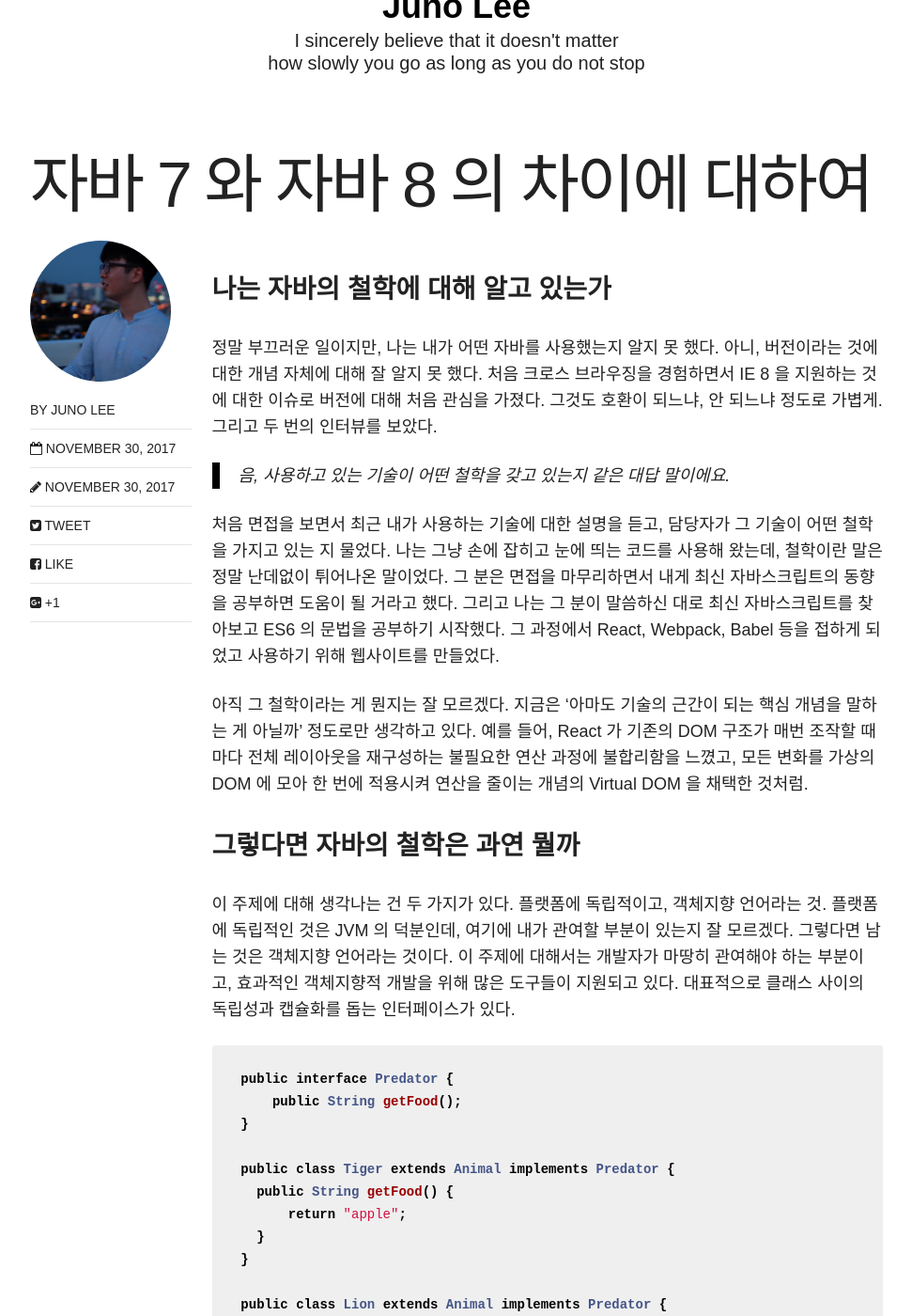
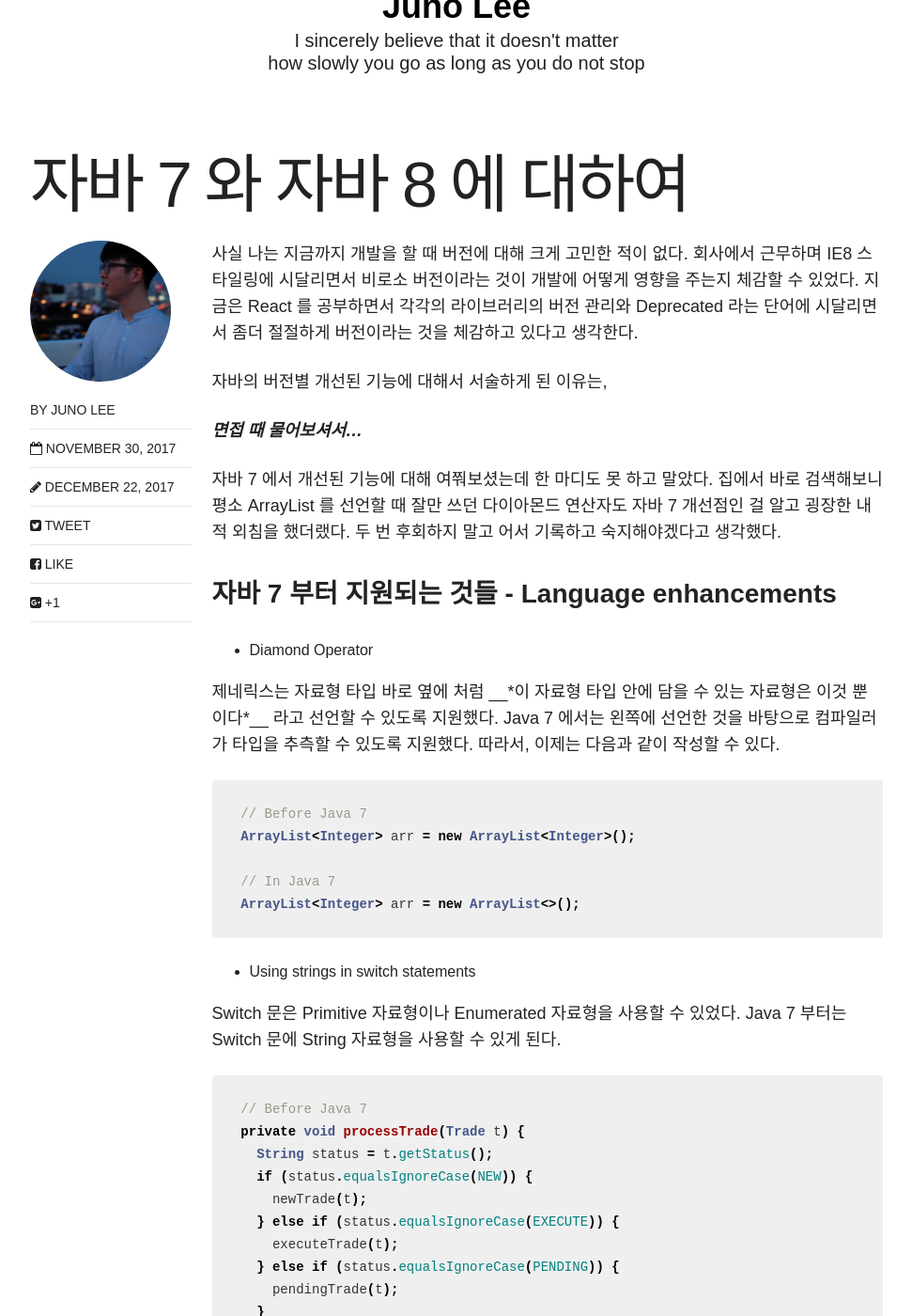
Before and after one commit to johanneslee/johanneslee.github.io, a Jekyll site: the page built from _posts/articles/2017-11-30-page7.md, in a window 1280 px wide and 1400 px high, scrolled down 340 px. Shown: the whole window at 94% size, without its empty margins (154-1125 px from the left). Built offline with Jekyll 4.4.1, drawn with Linux system fonts in a browser that asks for light colours; nearby versions of some CDN libraries; some of the changed text lies outside the part shown.

Commit message:
Update Posts

```diff
--- a/_posts/articles/2017-11-30-page7.md
+++ b/_posts/articles/2017-11-30-page7.md
@@ -1,76 +1,41 @@
 ---
 layout: post
-title: 자바 7 와 자바 8 의 차이에 대하여
-excerpt: "나는 어떤 자바를 사용했을까"
-modified: 2017-11-30T00:00:00-00:00
+title: 자바 7 와 자바 8 에 대하여
+excerpt: "버전별 개선된 기능"
+modified: 2017-12-22T00:00:00-00:00
 categories: articles
 comments: true
 share: true
 ---
 
-### 나는 자바의 철학에 대해 알고 있는가
+사실 나는 지금까지 개발을 할 때 버전에 대해 크게 고민한 적이 없다. 회사에서 근무하며 IE8 스타일링에 시달리면서 비로소 버전이라는 것이 개발에 어떻게 영향을 주는지 체감할 수 있었다. 지금은 React 를 공부하면서 각각의 라이브러리의 버전 관리와 Deprecated 라는 단어에 시달리면서 좀더 절절하게 버전이라는 것을 체감하고 있다고 생각한다.
 
-정말 부끄러운 일이지만, 나는 내가 어떤 자바를 사용했는지 알지 못 했다. 아니, 버전이라는 것에 대한 개념 자체에 대해 잘 알지 못 했다. 처음 크로스 브라우징을 경험하면서 IE 8 을 지원하는 것에 대한 이슈로 버전에 대해 처음 관심을 가졌다. 그것도 호환이 되느냐, 안 되느냐 정도로 가볍게. 그리고 두 번의 인터뷰를 보았다.
+자바의 버전별 개선된 기능에 대해서 서술하게 된 이유는,
 
-> 음, 사용하고 있는 기술이 어떤 철학을 갖고 있는지 같은 대답 말이에요.
+__*면접 때 물어보셔서...*__
 
-처음 면접을 보면서 최근 내가 사용하는 기술에 대한 설명을 듣고, 담당자가 그 기술이 어떤 철학을 가지고 있는 지 물었다. 나는 그냥 손에 잡히고 눈에 띄는 코드를 사용해 왔는데, 철학이란 말은 정말 난데없이 튀어나온 말이었다. 그 분은 면접을 마무리하면서 내게 최신 자바스크립트의 동향을 공부하면 도움이 될 거라고 했다. 그리고 나는 그 분이 말씀하신 대로 최신 자바스크립트를 찾아보고 ES6 의 문법을 공부하기 시작했다. 그 과정에서 React, Webpack, Babel 등을 접하게 되었고 사용하기 위해 웹사이트를 만들었다.
-
-아직 그 철학이라는 게 뭔지는 잘 모르겠다. 지금은 '아마도 기술의 근간이 되는 핵심 개념을 말하는 게 아닐까' 정도로만 생각하고 있다. 예를 들어, React 가 기존의 DOM 구조가 매번 조작할 때마다 전체 레이아웃을 재구성하는 불필요한 연산 과정에 불합리함을 느꼈고, 모든 변화를 가상의 DOM 에 모아 한 번에 적용시켜 연산을 줄이는 개념의 Virtual DOM 을 채택한 것처럼.
-
-### 그렇다면 자바의 철학은 과연 뭘까
-
-이 주제에 대해 생각나는 건 두 가지가 있다. 플랫폼에 독립적이고, 객체지향 언어라는 것. 플랫폼에 독립적인 것은 JVM 의 덕분인데, 여기에 내가 관여할 부분이 있는지 잘 모르겠다. 그렇다면 남는 것은 객체지향 언어라는 것이다. 이 주제에 대해서는 개발자가 마땅히 관여해야 하는 부분이고, 효과적인 객체지향적 개발을 위해 많은 도구들이 지원되고 있다. 대표적으로 클래스 사이의 독립성과 캡슐화를 돕는 인터페이스가 있다.
-
-{% highlight Java %}
-  public interface Predator {
-      public String getFood();
-  }
-
-  public class Tiger extends Animal implements Predator {
-    public String getFood() {
-        return "apple";
-    }
-  }
-
-  public class Lion extends Animal implements Predator {
-    public String getFood() {
-        return "banana";
-    }
-  }
-
-  public class ZooKeeper {
-    public void feed(Predator predator) {
-        System.out.println("feed " + predator.getFood());
-    }
-  }
-{% endhighlight %}
-
-자바는 여기에 그치지 않고 지속적으로 버전을 높이면서 개발자들의 개발을 돕기 위한 많은 도구들을 만들어 왔다.
+자바 7 에서 개선된 기능에 대해 여쭤보셨는데 한 마디도 못 하고 말았다. 집에서 바로 검색해보니 평소 ArrayList 를 선언할 때 잘만 쓰던 다이아몬드 연산자도 자바 7 개선점인 걸 알고 굉장한 내적 외침을 했더랬다. 두 번 후회하지 말고 어서 기록하고 숙지해야겠다고 생각했다.
 
 ### 자바 7 부터 지원되는 것들 - Language enhancements
 
 * Diamond Operator
 
-제네릭스는 자바에 도입된 개념 중에 하나이다. 자바는 자료형 타입 바로 옆에 <String> 과 같은 문구를 추가하여 '이 자료형 타입 안에 담을 수 있는 자료형은 String 타입 뿐이다' 라고 선언할 수 있도록 지원했다. 그럼으로써 제네릭스를 사용하지 않았을 때 발생했던 예상치 못 한 데이터의 자료형 변동이나 형변환 과정의 불편함 등을 해소할 수 있었다.
+제네릭스는 자료형 타입 바로 옆에 <Integer> 처럼 __*이 자료형 타입 안에 담을 수 있는 자료형은 이것 뿐이다*__ 라고 선언할 수 있도록 지원했다. Java 7 에서는 왼쪽에 선언한 것을 바탕으로 컴파일러가 타입을 추측할 수 있도록 지원했다. 따라서, 이제는 다음과 같이 작성할 수 있다.
 
 {% highlight Java %}
-  Map<String, List<Trade>> trades = new TreeMap<String, List<Trade>> ();
+  // Before Java 7
+  ArrayList<Integer> arr = new ArrayList<Integer>();
+
+  // In Java 7
+  ArrayList<Integer> arr = new ArrayList<>();
 {% endhighlight %}
-
-그런데, 우리는 이것을 사용하기 위해 자료형을 양쪽에 모두 작성해야 한다는 불편함이 있었다. 자바 7 에서는 왼쪽에 선언한 것을 바탕으로 컴파일러가 타입을 추측할 수 있도록 지원했다. 따라서, 이제는 다음과 같이 코드를 작성할 수 있다.
-
-{% highlight Java %}
-  Map<String, List<Trade>> trades = new TreeMap <> ();
-{% endhighlight %}
-
-오른쪽에 있는 <> 지시자가 바로 Diamond Operator 이다.
 
 * Using strings in switch statements
 
-Switch 문은 Primitive 자료형이나 Enumerated 자료형을 사용할 수 있었다. 자바 7 부터는 Switch 문에 String 자료형을 사용할 수 있게 된다.
+Switch 문은 Primitive 자료형이나 Enumerated 자료형을 사용할 수 있었다. Java 7 부터는 Switch 문에 String 자료형을 사용할 수 있게 된다.
 
 {% highlight Java %}
+  // Before Java 7
   private void processTrade(Trade t) {
     String status = t.getStatus();
     if (status.equalsIgnoreCase(NEW)) {
@@ -81,11 +46,8 @@
       pendingTrade(t);
     }
   }
-{% endhighlight %}
 
-자바 7 에서는 이 코드를 String 자료형을 변수로 받는 향상된 Switch 문으로 아래와 같이 작성할 수 있다.
-
-{% highlight Java %}
+  // In Java 7
   public void processTrade(Trade t) {
     String status = t.getStatus();
     switch (status) {
@@ -106,9 +68,10 @@
 
 * Automatic resource management
 
-Connection, Files, Input/OutStream 등과 같은 리소스는 개발자가 수동으로 회수해야 했다. 우리는 종종 각각의 자원을 회수하기 위해 아래와 같이 Try-Finally 블록을 사용한다.
+개발자는 사용한 리소스를 .close() 를 사용하여 수동으로 회수해야 했다.  Java 7 부터는 Try 문 안에 리소스를 선언하면 자동으로 리소스를 관리한다. 리소스가 여러 개면 세미콜론(;)으로 구분하여 선언할 수 있다.
 
 {% highlight Java %}
+  // Before Java 7
   public void oldTry() {
     try {
       fos = new FileOutputStream("movies.txt");
@@ -125,11 +88,8 @@
       }
     }
   }
-{% endhighlight %}
 
-하지만, 자바 7 에서는 리소스를 자동으로 관리하는 기능을 지원한다. 다음과 같이 Try 문 안에 리소스를 선언하면 된다.
-
-{% highlight Java %}
+  // In Java 7
   public void newTry() {
     try (FileOutputStream fos = new FileOutputStream("movies.txt");
     DataOutputStream dos = new DataOutputStream(fos)) {
@@ -140,30 +100,24 @@
   }
 {% endhighlight %}
 
-위의 코드를 보면, 여러 리소스들에도 동작한다. FileOutputStream 과 DataOutputStream 은 각각 세미콜론(;)으로 나뉘어진 채로 Try 문 안에 들어있다. Try 문에서 자동으로 회수하므로, 직접 스트림을 Null 처리하거나 회수할 필요가 없다. 다만, 리소스들은 내부적으로 java.lang.AutoCloseable 인터페이스가 구현되어 있어야 한다.
-
-AutoCloseble 인터페이스가 구현한 리소스들은 Automatic resource management 의 후보가 될 수 있다. AutoCloseable 은 java.io.Closeable 인터페이스의 부모 클래스이고 오직 close() 메서드 하나만을 가지고 있다. 이 close() 메서드는 Try 블록이 나왔을 때에 JVM 에 의해서 호출된다.
-
 * Numeric literals with underscores
 
-확실히, 숫자는 눈에 피로를 준다. 만약 0이 10개쯤 있는 숫자를 받으면 당신은 0 을 세어보기 시작할 것이다. 만약 100만, 또는 10억의 숫자가 있는데 당신이 오른쪽에서부터 차근차근 자릿수를 세지 않는다면 분명 쉽게 실수할 것이다. 자바 7 에서는 자릿수를 표시하기 위한 Underscores 를 지원한다. 당신은 1000을 다음과 같이 선언할 수 있다.
+Java 7 부터는 자릿수를 표시하기 위한 Underscores 를 지원한다. 또한, 이제부터 "0b1" 과 같은 형식으로 2진수의 표현을 지원한다.
 
 {% highlight Java %}
+  // Before Java 7
   int thousand =  1_000;
+
+  // In Java 7
+  int million  =  1_000_000;
 {% endhighlight %}
-
-그리고, 1000000을 다음과 같이 선언할 수 있다.
-{% highlight Java %}
-  int million  =  1_000_000
-{% endhighlight %}
-
-그리고, 자바 7 에서는 2진수에 대해서도 "0b1" 과 같이 표현할 수 있도록 지원하기 때문에 개발자들이 더 이상 이것을 16진수로 변환하지 않아도 된다.
 
 * Improved exception handling
 
-자바 7 에서는 예외처리에 대해 향상된 점이 2가지가 있다. 첫 번째로, 하나의 Catch 문에서 여러 개의 예외처리를 할 수 있는 Multi-catch 기능이다. 이전 버전에서 3개의 예외처리 메서드가 있다면 다음과 같이 표현할 수 있을 것이다.
+Java 7 은 예외처리 기능을 2가지 향상시켰다. 첫 번째는, Multi-catch 기능이다.
 
 {% highlight Java %}
+  // Before Java 7
   public void oldMultiCatch() {
     try {
       methodThatThrowsThreeExceptions();
@@ -175,11 +129,8 @@
       // log and deal with ExceptionThree
     }
   }
-{% endhighlight %}
 
-Catch 블록 안에 셀 수 없이 많은 예외를 하나씩 처리하는 모습은 어수선해 보이고, 비효율적이며, 오류를 범하기 쉽다. Java 7 에서는 이 코드를 향상된 Catch 문으로 아래와 같이 작성할 수 있다.
-
-{% highlight Java %}
+  // In Java 7
   public void newMultiCatch() {
     try {
       methodThatThrowsThreeExceptions();
@@ -189,7 +140,7 @@
   }
 {% endhighlight %}
 
-여러 개의 예외들은 "|" 연산자를 사용해 하나의 Catch 문 안에서 처리할 수 있다. 그러나 다른 타입에 속하는 여러 개의 예외가 있다면 "Multi Multi-catch" 블록을 이용하면 된다.
+만약, 다른 타입에 속하는 여러 개의 예외가 있다면 "Multi Multi-catch" 블록을 이용할 수 있다.
 
 {% highlight Java %}
   public void newMultiMultiCatch() {
@@ -203,8 +154,6 @@
   }
 {% endhighlight %}
 
-다른 카테고리에 속하는 ExceptionTwo 와 ExceptionThree 는 분리되어, 또 하나의 Catch 블록에서 처리되었다.
-
 ### 자바 7 부터 지원되는 것들 - New file system API (NIO 2.0)
 
 * Working with Path
@@ -215,7 +164,7 @@
 
 {% highlight Java %}
   public voidpathInfo() {
-    Path path= Paths.get("c:\Temp\temp");
+    Path path= Paths.get("c:/Temp/temp");
     System.out.println("Number of Nodes:"+ path.getNameCount());
     // Number of Nodes:2
     System.out.println("File Name:"+ path.getFileName());
@@ -232,7 +181,7 @@
 아래에 delete 메서드 호출은 NoSuchFileException 를 Throw 하기 때문에 이를 처리해야 한다.
 
 {% highlight Java %}
-Files.delete(path);
+  Files.delete(path);
 {% endhighlight %}
 
 만약 file 또는 디렉토리가 존재하지 않으면 Files.deleteIfExists(path) 는 예외를 던지지 않는다.
@@ -260,7 +209,7 @@
 
   // 2. 감시할 디렉토리의 Path Reference 를 불러온다.
   // 파일명을 하드코딩 대신 파라미터로 전달하는 것을 권장한다.
-  path = Paths.get("C:\Temp\temp\");
+  path = Paths.get("C:/Temp/temp/");
 
   // 3. WatchService 가 모든 타입의 이벤트를 감시하도록 디렉토리를 등록한다.
   // 이벤트 타입들은 java.nio.file.StandardWatchEventKinds 에 정의되어 있다.
@@ -287,7 +236,7 @@
 {% highlight Java %}
   // This initiates the police
   private void init() {
-    path = Paths.get("C:\Temp\temp\");
+    path = Paths.get("C:/Temp/temp/");
     try {
       watchService = FileSystems.getDefault().newWatchService();
       path.register(watchService, ENTRY_CREATE, ENTRY_DELETE,
@@ -365,9 +314,24 @@
 
 Java 7 에서 동적 호출이라는 새로운 기능이 추가되었다. 이것은 자바 이외의 언어의 요구사항을 처리할 수 있도록 VM 을 변화시킨다. java.lang.invoke 라는 새로운 패키지는 MethodHandle, CallSite 등과 같은 클래스로 구성되어 있고, 동적 언어에 대한 지원을 확장하기 위해 만들어졌다.
 
-### 자바 8 의 특징
+### 자바 8 부터 지원되는 것들
 
-작성 중입니다.
+* Lambda Expressions
+
+{% highlight Java %}
+  Arrays.asList( "a", "b", "d" ).forEach( e -> {
+    System.out.println( e )
+  });
+{% endhighlight %}
+
+* Method References
+
+* Streams
+
+* Enhanced Interfaces
+
+* New Date and Time API
+
 
 출처 : [A look at Java 7's new features By Madhusudhan Konda](https://www.oreilly.com/learning/java7-features)
 출처 : [한빛출판네트워크](http://www.hanbit.co.kr/network/category/category_view.html?cms_code=CMS9451408435)
```
